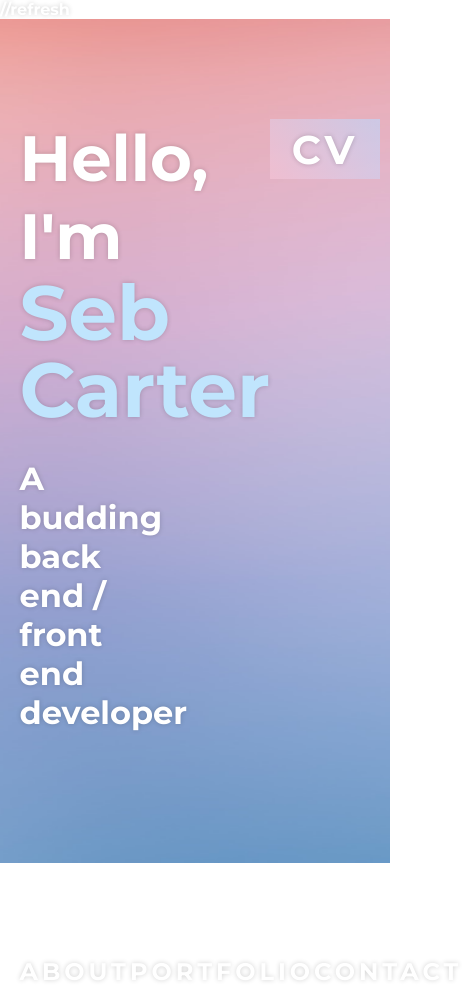
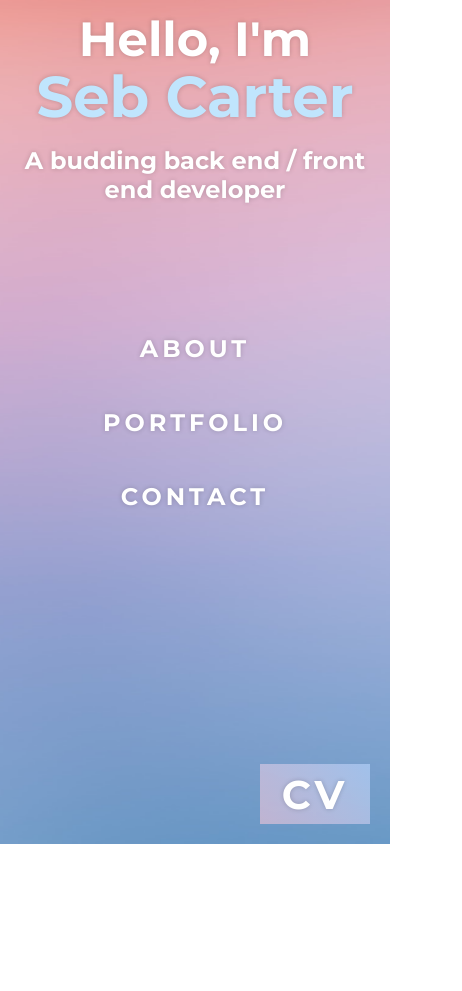
Before and after one commit to sebbyc2/Seb-Carter, a plain HTML site: page index.html in a window 390 px wide. Shown: the whole page, 462 px wide, since content can reach past the window. After the commit the page ends 844 px from the top, so only its background shows below. Drawn offline with Linux system fonts and the light colour scheme.

Commit message:
added responsivity for mobile devices

```diff
--- a/assets/scss/_theme.scss
+++ b/assets/scss/_theme.scss
@@ -113,3 +113,52 @@ a {
     padding: 20px;
     border-radius: 3px;
 }
+@media (max-width:880px){
+    .info-block{
+        font-size: 1em ;
+    }
+}
+@media (max-width: 720px) {
+    .header{
+        display: block;
+        padding-top: 10px;
+
+    }
+    .intro__title{
+        text-align: center;
+        font-size: 150%;
+        margin-bottom: 20px;
+        &:after {
+            background-color: #c0e5fd;
+            height: 2px;
+            width: 50px;
+        }
+    }
+    .intro__desc {
+        text-align: center;
+        margin: 0 auto;
+        font-size: 150%;
+        width: 100%;
+
+    }
+    .cv__button {
+        position: fixed;
+        bottom: 20px;
+        right: 20px;
+    }
+    .navbar {
+        margin: 50px 0;
+        margin-top: 10px;
+    }
+    .navbar--main{
+        margin-top: 90px;
+        ul {
+            flex-direction: column;
+        }
+        li {
+            margin: 0 auto;
+            padding-top: 40px;
+        }
+    }
+
+}
```
Also changed, not shown: index.html (+0 -1 lines), assets/css/screen.css, 1 other file.
